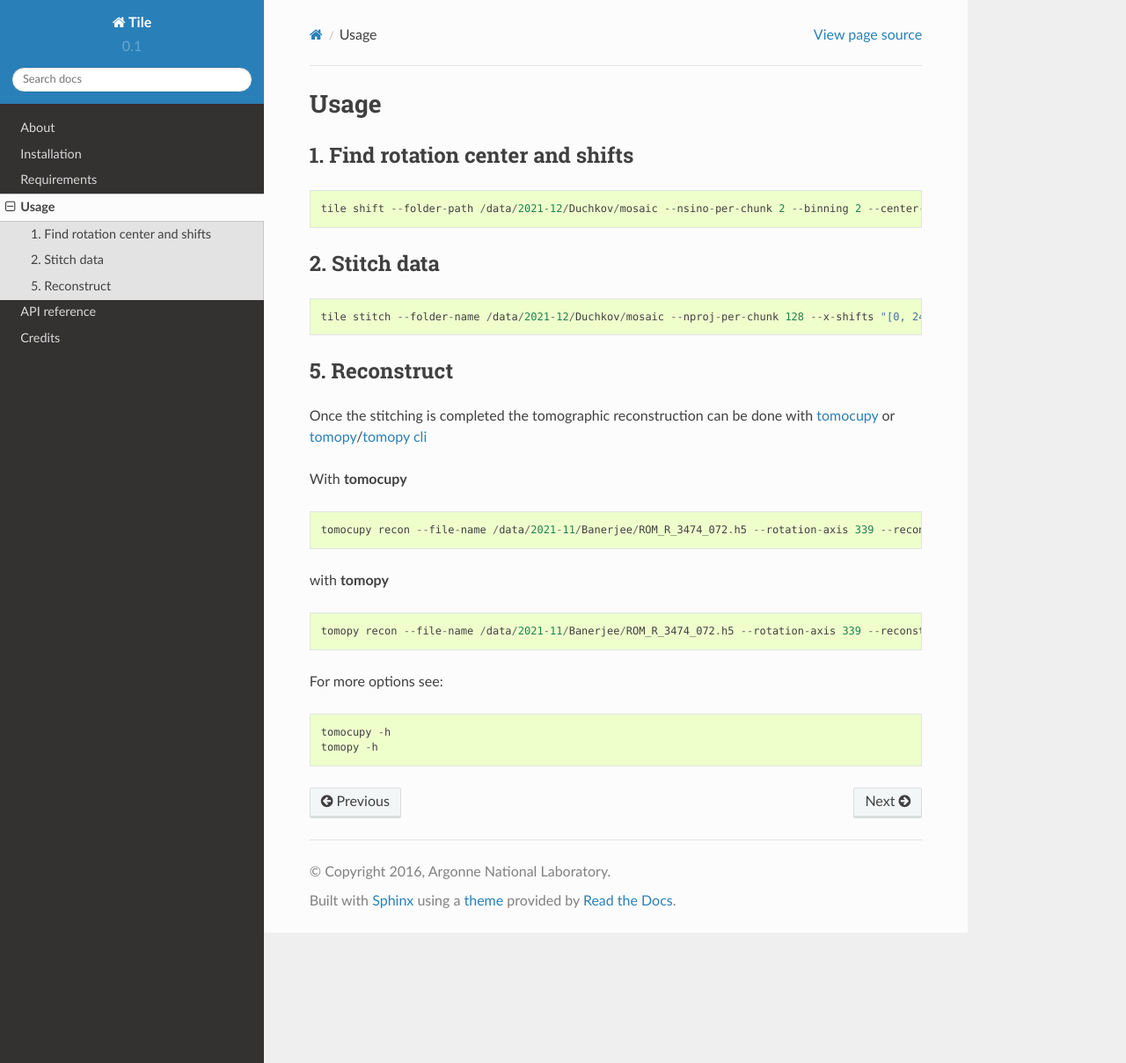
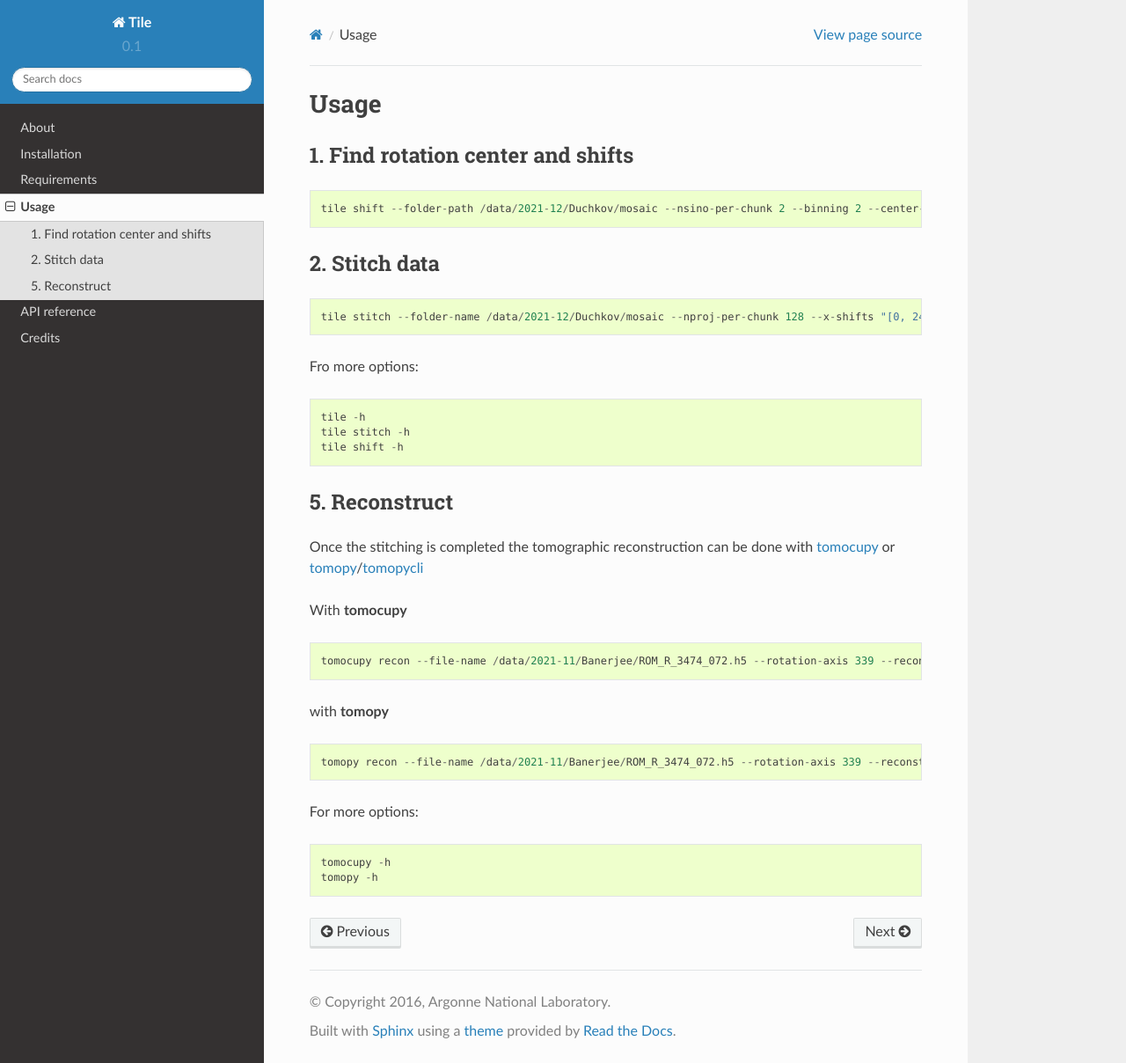
Before and after one commit to xray-imaging/tile, a Sphinx documentation site: the page built from docs/source/usage.rst, in a window 1280 px wide and 1208 px high. Shown: the whole window at 88% size. Built offline with Sphinx 7.4.7 and the Read the Docs theme 2.0.0, drawn with Linux system fonts in a browser that asks for light colours; pages that are not in the unit, such as notebooks, are missing from menus.

Commit message:
Update usage.rst

```diff
--- a/docs/source/usage.rst
+++ b/docs/source/usage.rst
@@ -9,18 +9,23 @@ Usage
   tile shift --folder-path /data/2021-12/Duchkov/mosaic --nsino-per-chunk 2 --binning 2 --center-search-width 10 --shift-search-width 30 --shift-search-step 2 --recon-engine tomocupy
 
 
-
 2. Stitch data
 ==============
 ::
 
   tile stitch --folder-name /data/2021-12/Duchkov/mosaic --nproj-per-chunk 128 --x-shifts "[0, 2452, 2448, 2446, 2448]"
 
+Fro more options:
+::
+
+  tile -h
+  tile stitch -h
+  tile shift -h
 
 5. Reconstruct
 ==============
 
-Once the stitching is completed the tomographic reconstruction can be done with `tomocupy <https://tomocupy.readthedocs.io/en/latest/>`_ or `tomopy <https://tomopy.readthedocs.io/en/latest/>`_/`tomopy cli <https://tomopycli.readthedocs.io/en/latest/>`_
+Once the stitching is completed the tomographic reconstruction can be done with `tomocupy <https://tomocupy.readthedocs.io/en/latest/>`_ or `tomopy <https://tomopy.readthedocs.io/en/latest/>`_/`tomopycli <https://tomopycli.readthedocs.io/en/latest/>`_
 
 With **tomocupy**
 ::
@@ -32,7 +37,8 @@ with **tomopy**
 
   tomopy recon --file-name /data/2021-11/Banerjee/ROM_R_3474_072.h5 --rotation-axis 339 --reconstruction-type full --file-type double_fov --remove-stripe-method fw --binning 0 --nsino-per-chunk 8 --rotation-axis-auto manual
 
-For more options see:
+
+For more options:
 
 ::
 
```
